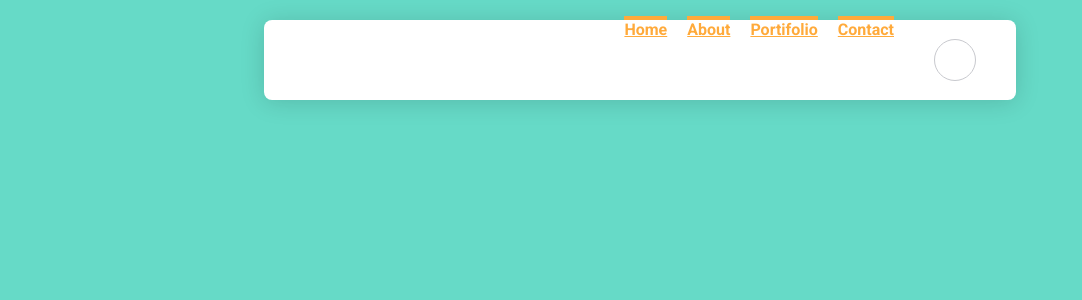
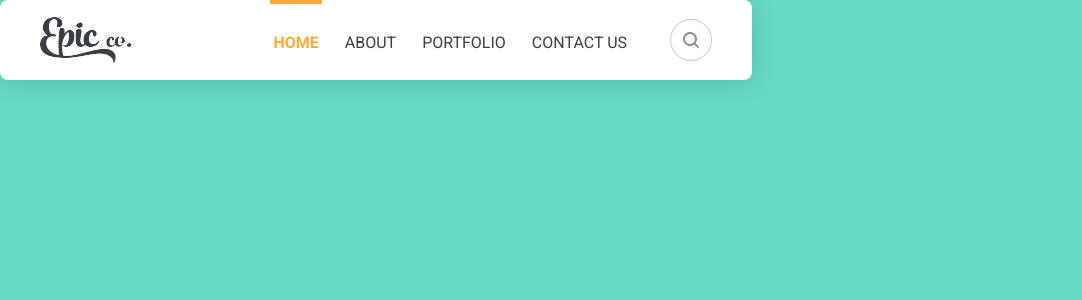
Before and after one commit to Gleider/podcast-aggregator, a React (Create React App) app in the folder client/: page / in a window 1280 px wide. Shown: the top 300 px of the page, without its empty margins (0-1082 px from the left). Built offline with nearby package versions, Linux system fonts and the light colour scheme.

Commit message:
created the first version of menu

```diff
--- a/client/src/pages/Menu.js
+++ b/client/src/pages/Menu.js
@@ -1,31 +1,21 @@
 import React, { Component } from 'react'
-import './css/menu.css'
+import MenuConfig from './MenuConfig'
+import logo from './images/logo.png';
 class Menu extends Component {
-  render(){
-    return (
-      <div className="container center">
-        <nav className="menu">
-          <h1 className="menu__logo">Epic co.</h1>
+    render() {
+      let links = [
+        { label: 'Home', link: '#home', active: true },
+        { label: 'About', link: '#about' },
+        { label: 'Portfolio', link: '#portfolio' },
+        { label: 'Contact Us', link: '#contact-us' },
+      ];
 
-
-          <div className="menu__right">
-            <ul className="menu__list">
-              <li className="menu__list-item"><a className="menu__link--active" href="#">Home</a></li>
-              <li className="menu__list-item"><a className="menu__link--active" href="#">About</a></li>
-              <li className="menu__list-item"><a className="menu__link--active" href="#">Portifolio</a></li>
-              <li className="menu__list-item"><a className="menu__link--active" href="#">Contact</a></li>
-
-            </ul>
-            <button className="menu__search-button"></button>
-
-            <form className="menu__search-form hide" method="POST">
-              <input className="menu__search-input" placeholder="Type and hit enter" />
-            </form>
-          </div>
-        </nav>
-      </div>
-    )
-  }
+      return (
+        <div className="container center">
+          <MenuConfig links={links} logo={logo} />
+        </div>
+      );
+    }
 }
 
 export default Menu;
--- /dev/null
+++ b/client/src/pages/MenuConfig.js
@@ -0,0 +1,63 @@
+import React, { Component } from 'react';
+import './css/menuConfig.css';
+import searchIcon from './images/search-icon.png';
+
+class MenuConfig extends Component {
+    constructor() {
+        super();
+
+        this.state = {
+            showForm: false
+        };
+    }
+
+    showForm() {
+        this.setState({
+            showForm: !this.state.showForm
+        });
+    }
+
+    render() {
+        let searchForm = this.state.showForm ? (
+            <form className="menu__search-form" method="POST">
+                <input className="menu__search-input" placeholder="Type and hit enter" />
+            </form>
+        ) : '';
+
+        let linksMarkup = this.props.links.map((link, index) => {
+            let linkMarkup = link.active ? (
+                <a className="menu__link menu__link--active" href={link.link}>{link.label}</a>
+            ) : (
+                <a className="menu__link" href={link.link}>{link.label}</a>
+            );
+
+            return (
+                <li key={index} className="menu__list-item">
+                    {linkMarkup}
+                </li>
+            );
+        });
+
+        return (
+            <nav className="menu">
+                <h1 style={{
+                backgroundImage: 'url(' + this.props.logo + ')'
+                }} className="menu__logo">Epic Co.</h1>
+
+                <div className="menu__right">
+                    <ul className="menu__list">
+                        {linksMarkup}
+                    </ul>
+
+                    <button onClick={this.showForm.bind(this)} style={{
+                    backgroundImage: 'url(' + searchIcon + ')'
+                    }} className="menu__search-button"></button>
+
+                    {searchForm}
+                </div>
+            </nav>
+        );
+    }
+}
+
+export default MenuConfig;
--- a/client/src/pages/css/menu.css
+++ b/client/src/pages/css/menu.css
@@ -91,7 +91,7 @@ body {
     display: inline-block;
     height: 100%;
     width: 92px;
-    /* background-image: url(logo.png); */
+    background-image: url('../images/logo.png');
     background-size: cover 100%;
     background-repeat: no-repeat;
     background-position: center;
--- /dev/null
+++ b/client/src/pages/css/menuConfig.css
@@ -0,0 +1,96 @@
+.menu {
+  background-color: white;
+  box-shadow: 0px 2px 24px 0px rgba(0, 0, 0, 0.15);
+  border-radius: 8px;
+  width: 752px;
+  height: 80px;
+  display: flex;
+  justify-content: space-between;
+  padding: 0 40px;
+  position: relative;
+}
+
+.menu__right {
+  display: flex;
+  align-items: center;
+  height: 100%;
+}
+
+.menu__list {
+  list-style-type: none;
+  padding: 0;
+  height: 100%;
+  margin: 0;
+  margin-right: 40px;
+}
+
+.menu__list-item {
+  display: inline-block;
+  height: 100%;
+  margin-right: 20px;
+}
+
+.menu__list-item:last-child {
+  margin-right: 0;
+}
+
+.menu__link {
+  color: #3a3e47;
+  display: inline-block;
+  height: 100%;
+  font-size: 16px;
+  text-decoration: none;
+  text-transform: uppercase;
+  display: flex;
+  align-items: center;
+  padding: 0 3px;
+}
+
+.menu__link:hover {
+  color: #ffaa3b;
+}
+
+.menu__link--active {
+  color: #ffaa3b;
+  border-top: 4px solid #ffaa3b;
+  font-weight: 700;
+}
+
+.menu__logo {
+  text-indent: -9999999px;
+  display: inline-block;
+  height: 100%;
+  width: 92px;
+  background-size: cover 100%;
+  background-repeat: no-repeat;
+  background-position: center;
+  margin: 0;
+}
+
+.menu__search-button {
+  height: 42px;
+  width: 42px;
+  border-radius: 50%;
+  border: 1px solid #c8c9ce;
+  background-color: transparent;
+  outline: none;
+  cursor: pointer;
+  background-repeat: no-repeat;
+  background-position: center;
+}
+
+.menu__search-form {
+  position: absolute;
+  top: 100%;
+  right: 0;
+  padding: 10px;
+  background-color: white;
+}
+
+.menu__search-input {
+  outline: none;
+  border: 1px solid #c8c9ce;
+  font-size: 18px;
+  padding: 5px;
+  font-weight: 300;
+}
```
Also changed, not shown: client/src/pages/images/logo.png (added), client/src/pages/images/search-icon.png (added).
